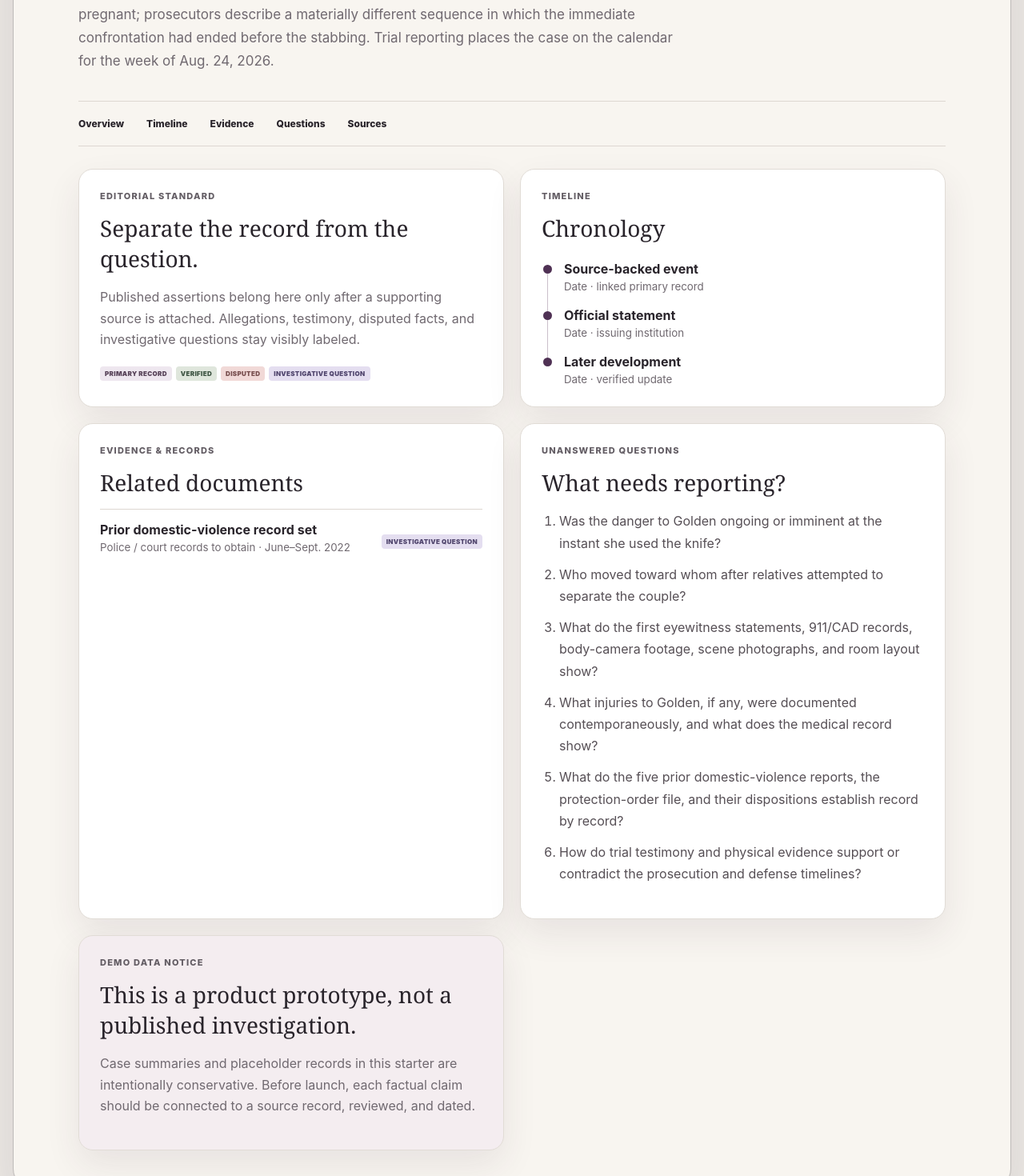
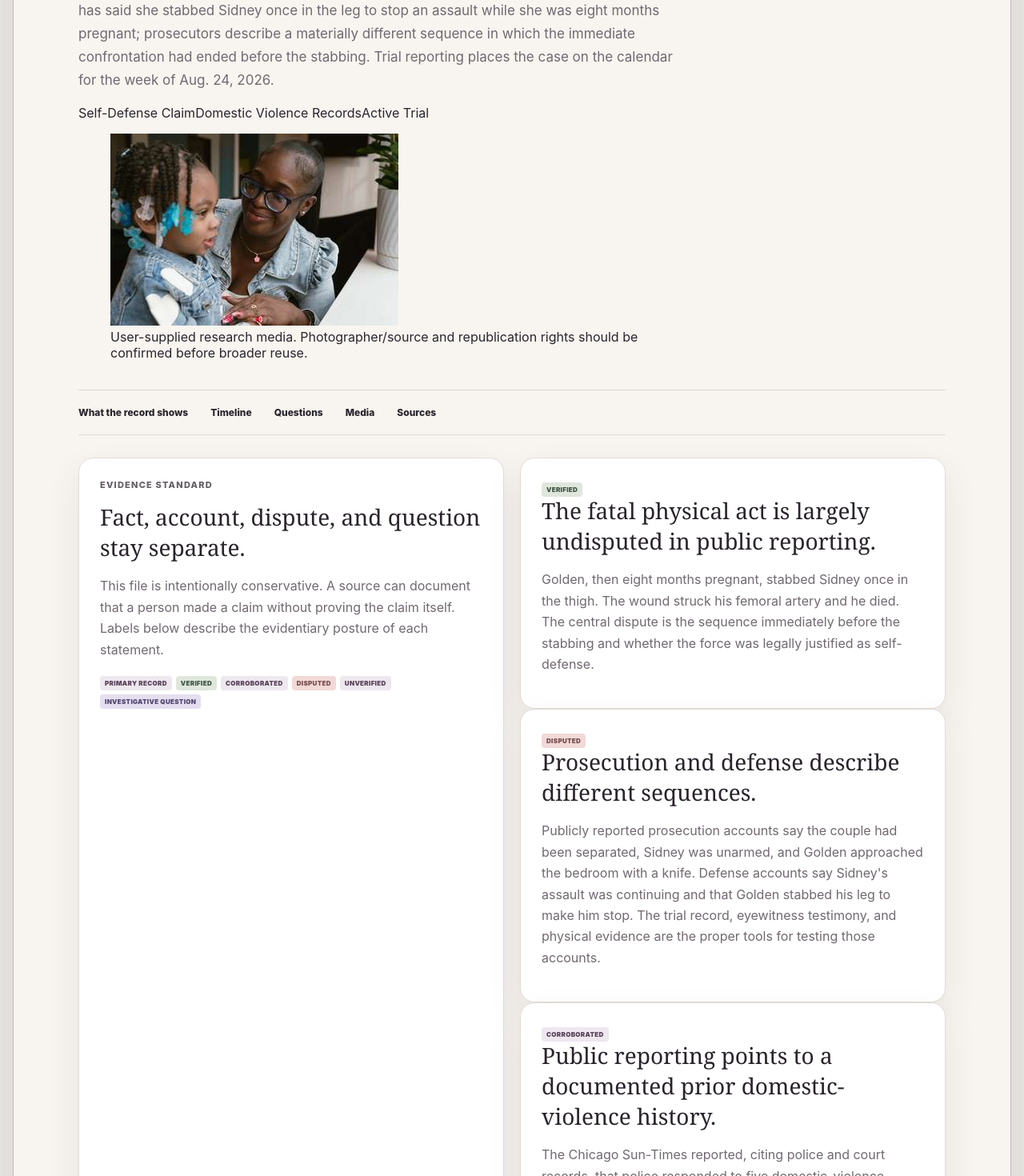
Before and after one commit to katenoahpersonal-svg/Hope-Records, a Next.js app: page /cases/keshia-golden in a window 1280 px wide. Shown: the part 440-1910 px from the top of the page at 80% size. Built offline with nearby package versions, Linux system fonts and the light colour scheme.

Commit message:
Build evidence-first case detail pages

```diff
--- a/app/cases/[slug]/page.tsx
+++ b/app/cases/[slug]/page.tsx
@@ -2,7 +2,7 @@ import Link from "next/link";
 import { notFound } from "next/navigation";
 import { Header } from "@/components/Header";
 import { Badge } from "@/components/Badge";
-import { cases, documents } from "@/lib/mock-data";
+import { cases } from "@/lib/mock-data";
 
 export function generateStaticParams() {
   return cases.map((item) => ({ slug: item.slug }));
@@ -15,73 +15,114 @@ export default async function CasePage({ params }: { params: Promise<{ slug: str
   const item = cases.find((entry) => entry.slug === slug);
   if (!item) notFound();
 
-  const relatedDocs = documents.filter((doc) =>
-    doc.relatedCase.toLowerCase().includes(item.name.toLowerCase())
-  );
-
   return (
     <main className="appShell">
       <Header />
-      <div className="casePage">
-        <Link className="backLink" href="/">← Back to the record</Link>
-        <header className="caseHero">
-          <span className="caseStatus">{item.status}</span>
-          <h1>{item.name}</h1>
-          <p>{item.location} · {item.dateLabel}</p>
-          <p className="caseHeroSummary">{item.summary}</p>
+      <div className="casePage researchedCasePage">
+        <Link className="backLink" href="/">← Back to The Living Record</Link>
+
+        <header className="caseHero caseHeroWithMedia">
+          <div>
+            <span className="caseStatus">{item.status}</span>
+            <p className="eyebrow caseFileEyebrow">Priority investigation · source review Aug. 23, 2026</p>
+            <h1>{item.name}</h1>
+            <p>{item.location} · {item.dateLabel}</p>
+            <p className="caseHeroSummary">{item.summary}</p>
+            <div className="caseTagRow heroTags">{item.tags.map((tag) => <span key={tag}>{tag}</span>)}</div>
+          </div>
+          <figure className="caseHeroPortrait">
+            <img src={item.heroImage} alt={`${item.name} — user-supplied research photograph`} />
+            <figcaption>{item.imageNote}</figcaption>
+          </figure>
         </header>
 
         <nav className="caseTabs" aria-label="Case sections">
-          <a href="#overview">Overview</a>
+          <a href="#overview">What the record shows</a>
           <a href="#timeline">Timeline</a>
-          <a href="#evidence">Evidence</a>
           <a href="#questions">Questions</a>
+          <a href="#media">Media</a>
           <a href="#sources">Sources</a>
         </nav>
 
         <section className="caseWorkspace" id="overview">
-          <article className="workspaceCard">
-            <p className="eyebrow">Editorial standard</p>
-            <h2>Separate the record from the question.</h2>
-            <p>Published assertions belong here only after a supporting source is attached. Allegations, testimony, disputed facts, and investigative questions stay visibly labeled.</p>
+          <article className="workspaceCard evidenceStandardCard">
+            <p className="eyebrow">Evidence standard</p>
+            <h2>Fact, account, dispute, and question stay separate.</h2>
+            <p>This file is intentionally conservative. A source can document that a person made a claim without proving the claim itself. Labels below describe the evidentiary posture of each statement.</p>
             <div className="badgeRow roomy">
-              <Badge>PRIMARY RECORD</Badge><Badge>VERIFIED</Badge><Badge>DISPUTED</Badge><Badge>INVESTIGATIVE QUESTION</Badge>
+              <Badge>PRIMARY RECORD</Badge><Badge>VERIFIED</Badge><Badge>CORROBORATED</Badge><Badge>DISPUTED</Badge><Badge>UNVERIFIED</Badge><Badge>INVESTIGATIVE QUESTION</Badge>
             </div>
           </article>
 
+          <div className="findingGrid">
+            {item.findings.map((finding) => (
+              <article className="workspaceCard findingCard" key={finding.title}>
+                <Badge>{finding.label}</Badge>
+                <h2>{finding.title}</h2>
+                <p>{finding.body}</p>
+              </article>
+            ))}
+          </div>
+
           <article className="workspaceCard" id="timeline">
             <p className="eyebrow">Timeline</p>
-            <h2>Chronology</h2>
-            <div className="timelinePlaceholder">
-              <div><span /> <strong>Source-backed event</strong><small>Date · linked primary record</small></div>
-              <div><span /> <strong>Official statement</strong><small>Date · issuing institution</small></div>
-              <div><span /> <strong>Later development</strong><small>Date · verified update</small></div>
+            <h2>Source-backed chronology</h2>
+            <div className="timelineResearch">
+              {item.timeline.map((event) => (
+                <div className="timelineResearchItem" key={`${event.date}-${event.title}`}>
+                  <span className="timelineDot" aria-hidden="true" />
+                  <div>
+                    <small>{event.date}</small>
+                    <strong>{event.title}</strong>
+                    <p>{event.body}</p>
+                    {event.label ? <Badge>{event.label}</Badge> : null}
+                  </div>
+                </div>
+              ))}
             </div>
-          </article>
-
-          <article className="workspaceCard" id="evidence">
-            <p className="eyebrow">Evidence & records</p>
-            <h2>Related documents</h2>
-            {relatedDocs.length ? relatedDocs.map((doc) => (
-              <div className="recordRow" key={doc.id}>
-                <div><strong>{doc.title}</strong><small>{doc.type} · {doc.date}</small></div>
-                <div className="badgeRow">{doc.status.map((status) => <Badge key={status}>{status}</Badge>)}</div>
-              </div>
-            )) : <p>No verified documents have been attached to this demo workspace yet.</p>}
           </article>
 
           <article className="workspaceCard" id="questions">
             <p className="eyebrow">Unanswered questions</p>
-            <h2>What needs reporting?</h2>
-            <ol className="questionList">
+            <h2>What evidence would materially change the file?</h2>
+            <ol className="questionList researchQuestions">
               {item.questions.map((question) => <li key={question}>{question}</li>)}
             </ol>
           </article>
 
-          <article className="workspaceCard warningCard" id="sources">
-            <p className="eyebrow">Demo data notice</p>
-            <h2>This is a product prototype, not a published investigation.</h2>
-            <p>Case summaries and placeholder records in this starter are intentionally conservative. Before launch, each factual claim should be connected to a source record, reviewed, and dated.</p>
+          <article className="workspaceCard mediaCard" id="media">
+            <div className="mediaHeading">
+              <div>
+                <p className="eyebrow">Research media</p>
+                <h2>User-supplied image set</h2>
+              </div>
+              <span>PROVENANCE REVIEW PENDING</span>
+            </div>
+            <img className="caseGalleryImage" src={item.galleryImage} alt={`${item.name} user-supplied research image collection`} />
+            <p className="mediaNote">{item.imageNote} Images are associated with this case because they were supplied in the case-specific research batch; identities or relationships are not inferred from the photographs themselves.</p>
+          </article>
+
+          <article className="workspaceCard" id="sources">
+            <p className="eyebrow">Source trail</p>
+            <h2>Records and reporting used for this review</h2>
+            <div className="sourceList">
+              {item.sources.map((source) => (
+                <a className="sourceRow" href={source.url} target="_blank" rel="noreferrer" key={source.url}>
+                  <div>
+                    <span>{source.kind}</span>
+                    <strong>{source.title}</strong>
+                    <small>{source.publisher}{source.note ? ` · ${source.note}` : ""}</small>
+                  </div>
+                  <b aria-hidden="true">↗</b>
+                </a>
+              ))}
+            </div>
+          </article>
+
+          <article className="workspaceCard warningCard publicationCaution">
+            <p className="eyebrow">Publication caution</p>
+            <h2>What this file does not claim</h2>
+            <p>{item.editorialNote}</p>
           </article>
         </section>
       </div>
```
